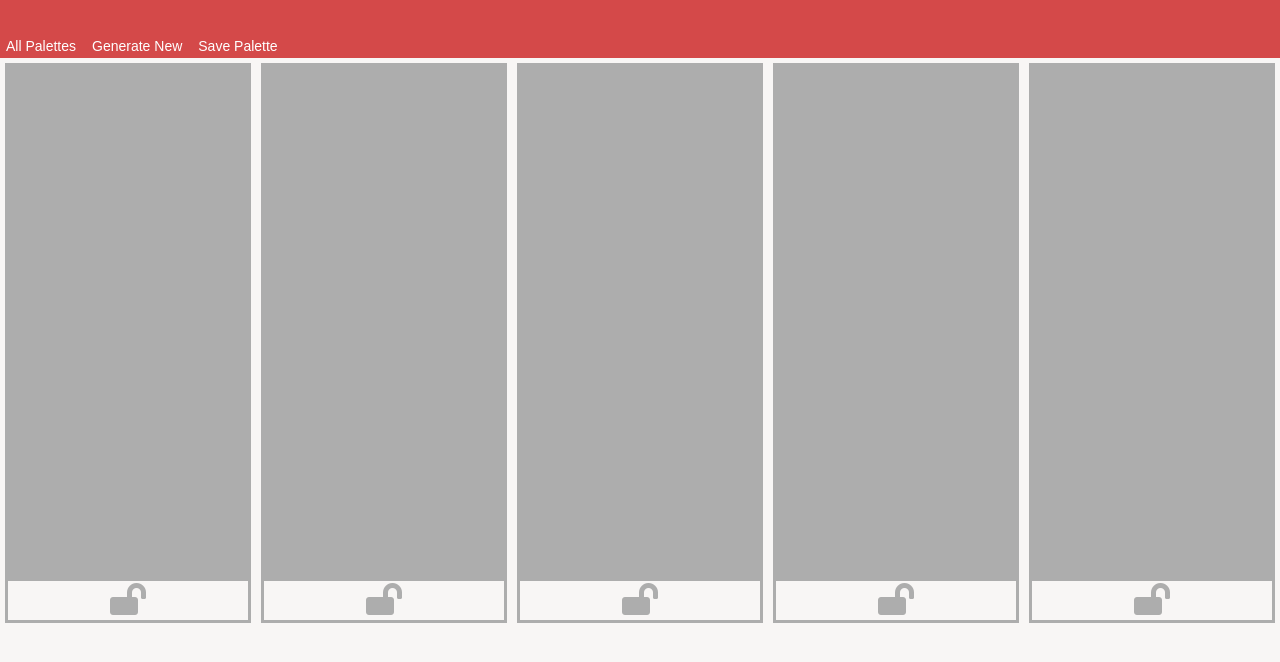
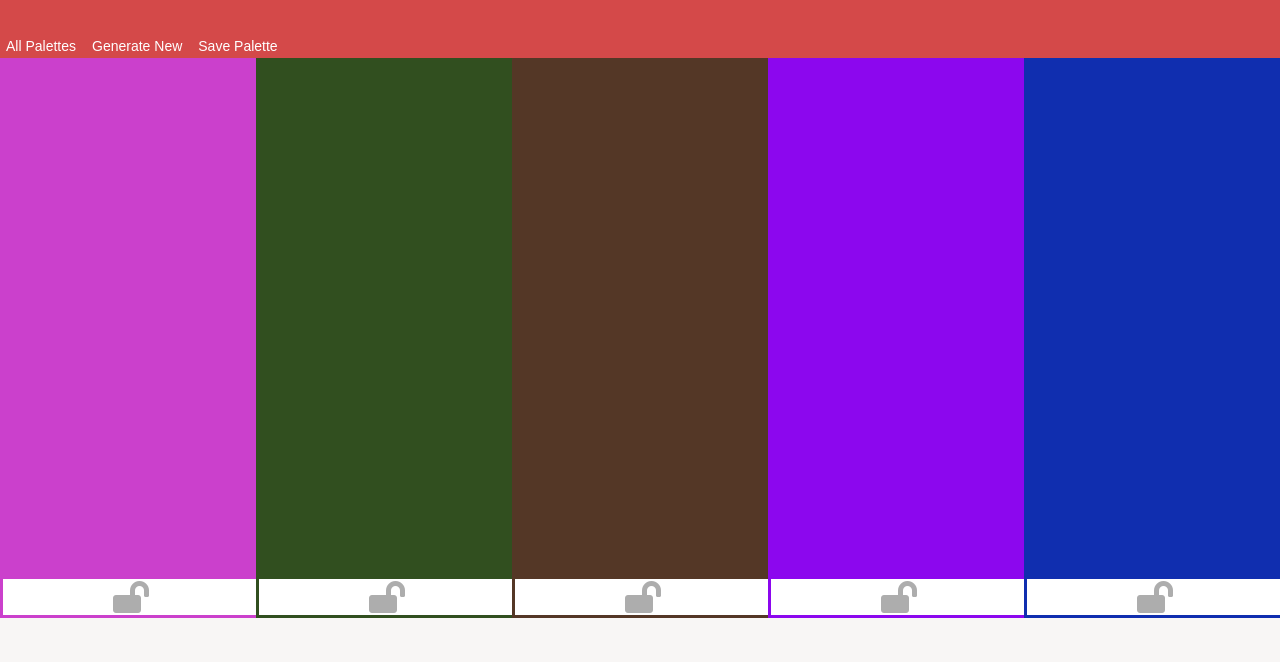
Before and after one commit to bottd/palette-picker, a website: page public/index.html in a window 1280 px wide. Shown: the part 102-764 px from the top of the page. Drawn offline with Linux system fonts and the light colour scheme.

Commit message:
Write random color generation

```diff
--- a/public/index.html
+++ b/public/index.html
@@ -16,30 +16,21 @@
     </header>
     <main>
       <div class='color-card'>
-        <div class='color 1'>
-        </div>
-        <button class='lock'><i class="fas fa-lock-open"></i></button>
+        <i class="color fas fa-lock-open"></i>
       </div>
       <div class='color-card'>
-        <div class='color 2'>
-        </div>
-        <button class='lock'><i class="fas fa-lock-open"></i></button>
+        <i class="fas fa-lock-open"></i>
       </div>
        <div class='color-card'>
-        <div class='color 3'>
-        </div>
-        <button class='lock'><i class="fas fa-lock-open"></i></button>
+        <i class="fas fa-lock-open"></i>
       </div>
        <div class='color-card'>
-        <div class='color 4'>
-        </div>
-        <button class='lock'><i class="fas fa-lock-open"></i></button>
+        <i class="fas fa-lock-open"></i>
       </div>
        <div class='color-card'>
-        <div class='color 5'>
-        </div>
-        <button class='lock'><i class="fas fa-lock-open"></i></button>
+        <i class="fas fa-lock-open"></i>
       </div>
     </main>
   </body>
+  <script type="text/javascript" src="./script.js"></script>
 </html>
--- a/public/script.js
+++ b/public/script.js
@@ -0,0 +1,32 @@
+const colorCards = document.querySelectorAll('.color-card');
+const generateColors = num => {
+  let colors = [];
+  const randomHex = () => {
+    const hex = [0, 1, 2, 3, 4, 5, 6, 7, 8, 9, 'a', 'b', 'c', 'd', 'e', 'f'];
+    return hex[Math.floor(Math.random() * 16)];
+  };
+  const randomColor = () => {
+    let color = '#';
+    for (let i = 0; i < 6; i++) {
+      color += randomHex();
+    }
+    return color;
+  };
+
+  for (let i = 0; i < num; i++) {
+    console.log(randomColor());
+    colors.push(randomColor());
+  }
+  return colors;
+};
+
+const setColors = () => {
+  const unlockedCards = document.querySelectorAll('.fa-lock-open');
+  const colors = generateColors(unlockedCards.length);
+  unlockedCards.forEach((card, i) => {
+    card.style.borderColor = colors[i];
+    card.parentElement.style.backgroundColor = colors[i];
+  });
+};
+
+setColors();
--- a/public/styles.css
+++ b/public/styles.css
@@ -40,20 +40,23 @@ main {
 }
 
 .color-card {
+  background-color: #adadad;
   display: flex;
   flex-direction: column;
-  height: 100%;
-  margin: 2%;
-}
-
-.color {
-  background-color: #adadad;
+  position: relative;
   height: 100%;
 }
 
-.lock {
-  background-color: transparent;
+.fa-lock-open,
+.fa-lock {
+  position: absolute;
+  bottom: 0;
+  background-color: white;
   border: 3px solid #adadad;
+  border-color: #adadad;
   color: #adadad;
   font-size: 32px;
+  padding: 2px 0 2px 0;
+  text-align: center;
+  width: 100%;
 }
```
Also changed, not shown: public/palette.js (renamed from palette.js).
